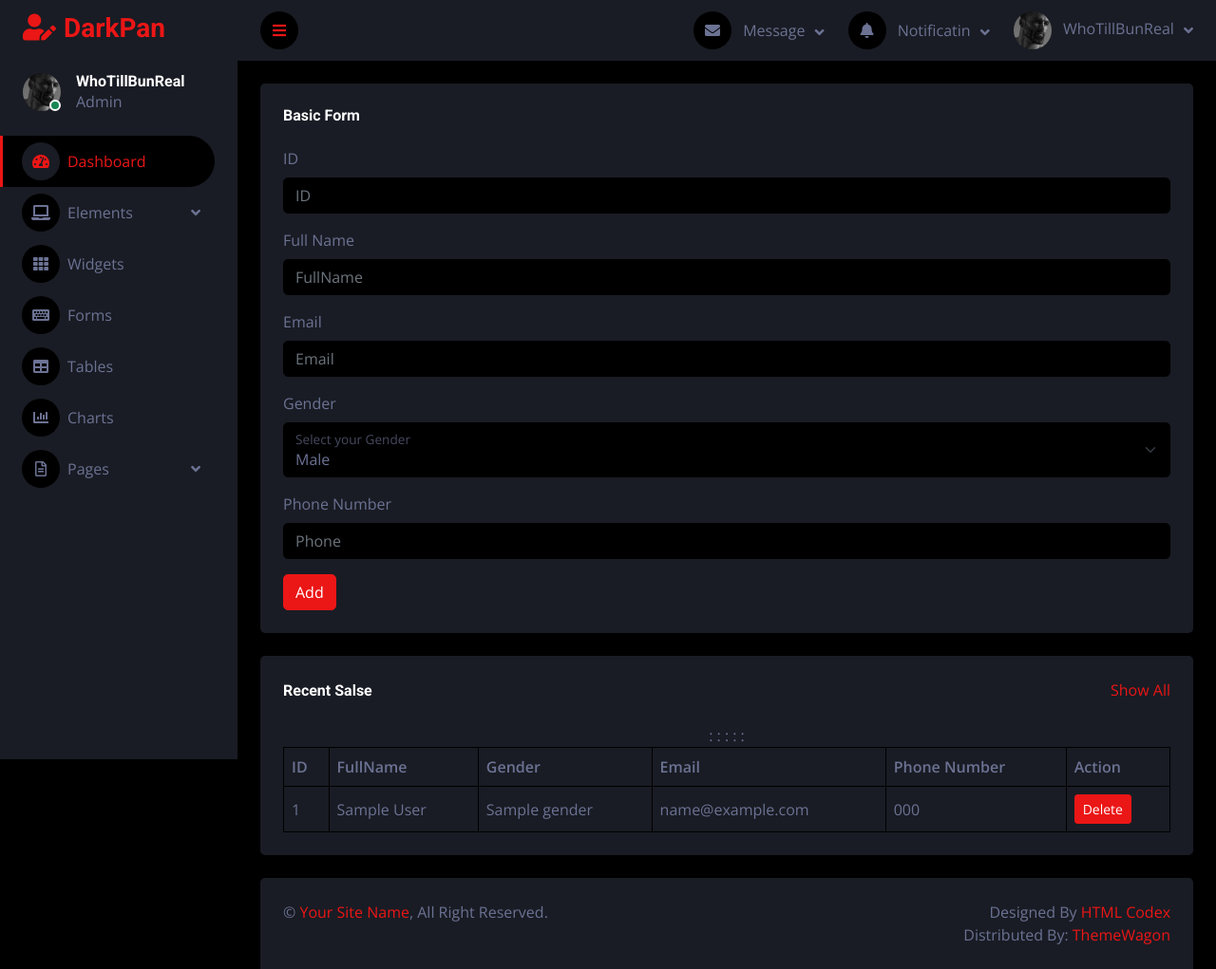
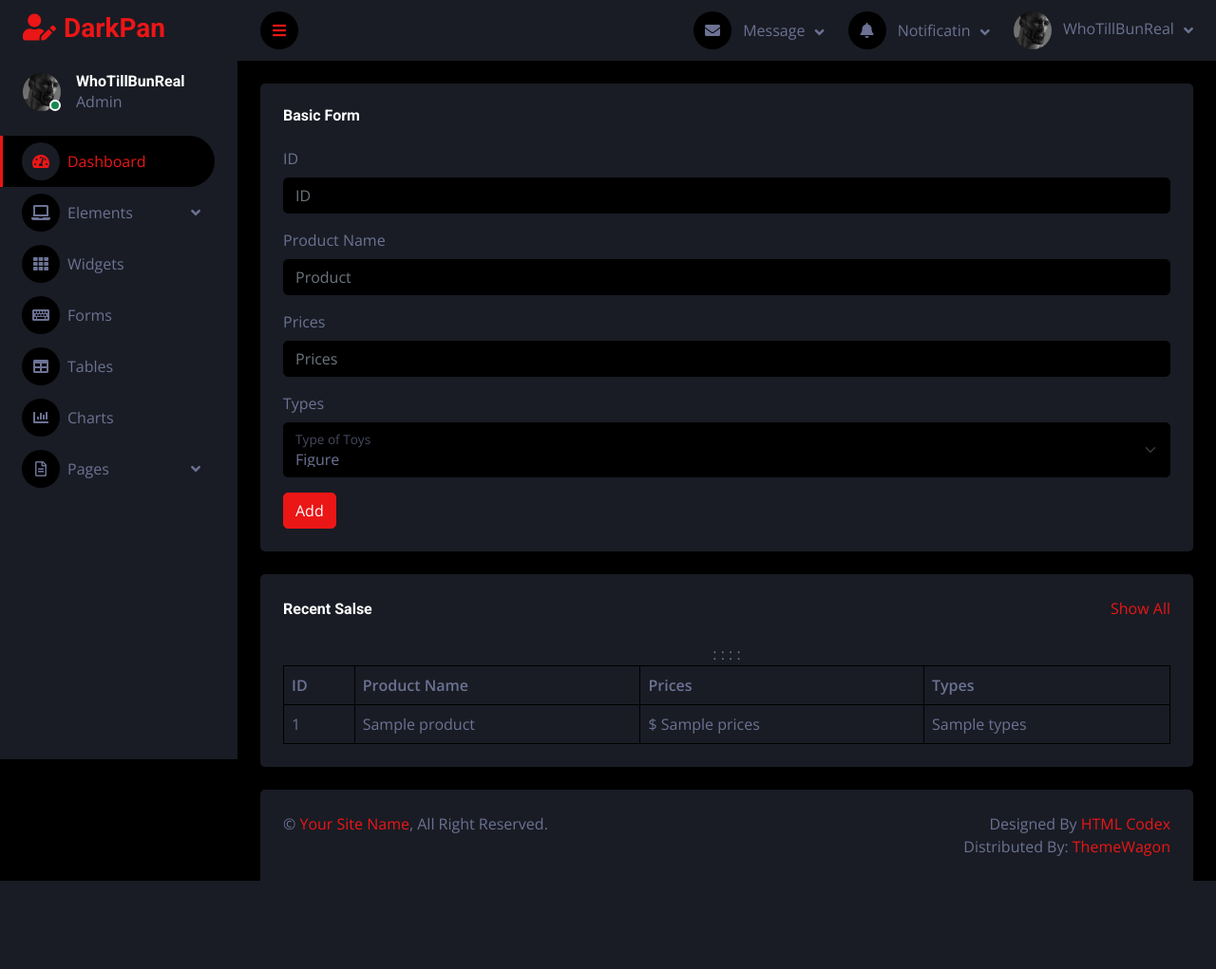
Before and after one commit to UwU-Yuuhaku-OwO/WebTesting, a Node server app: template views/index1.ejs in a window 1280 px wide. Shown: the whole page at 95% size. After the commit the page ends 928 px from the top, so only its background shows below. Run offline with Node 20, Linux system fonts and the light colour scheme; the template is opened without the code that fills it: most values are stand-ins (such as "Sample title", 1, 10 or a date in 2020); some libraries are stand-ins or nearby versions.

Commit message:
Update index1.ejs

```diff
--- a/views/index1.ejs
+++ b/views/index1.ejs
@@ -195,32 +195,33 @@
                             </div>
 
                             <div class="mb-3">
-                                <label for="FullName" class="form-label">Full Name</label>
-                                <input type="FullName" class="form-control" id="FullName" name="FullName" value=""  placeholder="FullName">
+                                <label for="Product" class="form-label">Product Name</label>
+                                <input type="Product" class="form-control" id="Product" name="Product" value=""  placeholder="Product">
                                 <div id="emailHelp" class="form-text">
                                 </div>
                             </div>
                             <div class="mb-3">
-                                <label for="Email" class="form-label">Email</label>
-                                <input type="Email" class="form-control" id="Email" name="Email" value="" placeholder="Email">
+                                <label for="Prices" class="form-label">Prices</label>
+                                <input type="Prices" class="form-control" id="Prices" name="Prices" value="" placeholder="Prices">
                             </div>
 
-                            <label for="Gender" class="form-label">Gender</label>
+                            <label for="Types" class="form-label">Types</label>
 
 
                             <div class="form-floating mb-3">
-                                    <select name="Gender" class="form-select" id="floatingSelect"
+                                    <select name="Types" class="form-select" id="floatingSelect"
                                         aria-label="Floating label select example">
-                                            <option value="Male">Male</option>
-                                            <option value="Female">Female</option>
+                                            <option value="Figure">Figure</option>
+                                            <option value="Keycap">Keycap</option>
+                                            <option value="Lego">Lego</option>
                                     </select>
-                                <label for="floatingSelect">Select your Gender</label>
+                                <label for="floatingSelect">Type of Toys</label>
                             </div>
 
-                            <div class="mb-3">
+                            <!-- <div class="mb-3">
                                 <label for="Phone" class="form-label">Phone Number</label>
                                 <input type="Phone" class="form-control" id="Phone" name="Phone" value="" placeholder="Phone">
-                            </div>
+                            </div> -->
 
 
 
@@ -245,25 +246,23 @@
                             <thead>
                                 <tr class="">
                                     <th scope="col">ID</th>
-                                    <th scope="col">FullName</th>
-                                    <th scope="col">Gender</th>
-                                    <th scope="col">Email</th>
-                                    <th scope="col">Phone Number</th>
-                                    <th scope="col">Action</th>
+                                    <th scope="col">Product Name</th>
+                                    <th scope="col">Prices</th>
+                                    <th scope="col">Types</th>
+                                    <!-- <th scope="col">Action</th> -->
                                 </tr>
                             </thead>
                             <tbody class="quotes">
                                 <% for(var i = 0; i < quotes.length; i++) {%>
                                     <tr class="quotes">
                                         <td><%= quotes[i].id %></td>:
-                                        <td><%= quotes[i].FullName %></td>:
-                                        <td><%= quotes[i].Gender %></td>:
-                                        <td><%= quotes[i].Email %></td>:
-                                        <td><%= quotes[i].Phone %></td>:
-                                        <td>
+                                        <td><%= quotes[i].Product %></td>:
+                                        <td>$ <%= quotes[i].Prices %></td>:
+                                        <td><%= quotes[i].Types %></td>:
+                                        <!-- <td>
                                             <input type="hidden" name="ID" value="<%= quotes[i].id %>">
                                             <button class="btn btn-sm btn-primary" id="delete-button">Delete</button>
-                                        </td>
+                                        </td> -->
                                     </tr>
                                 <% } %>
                             </tbody>
```
